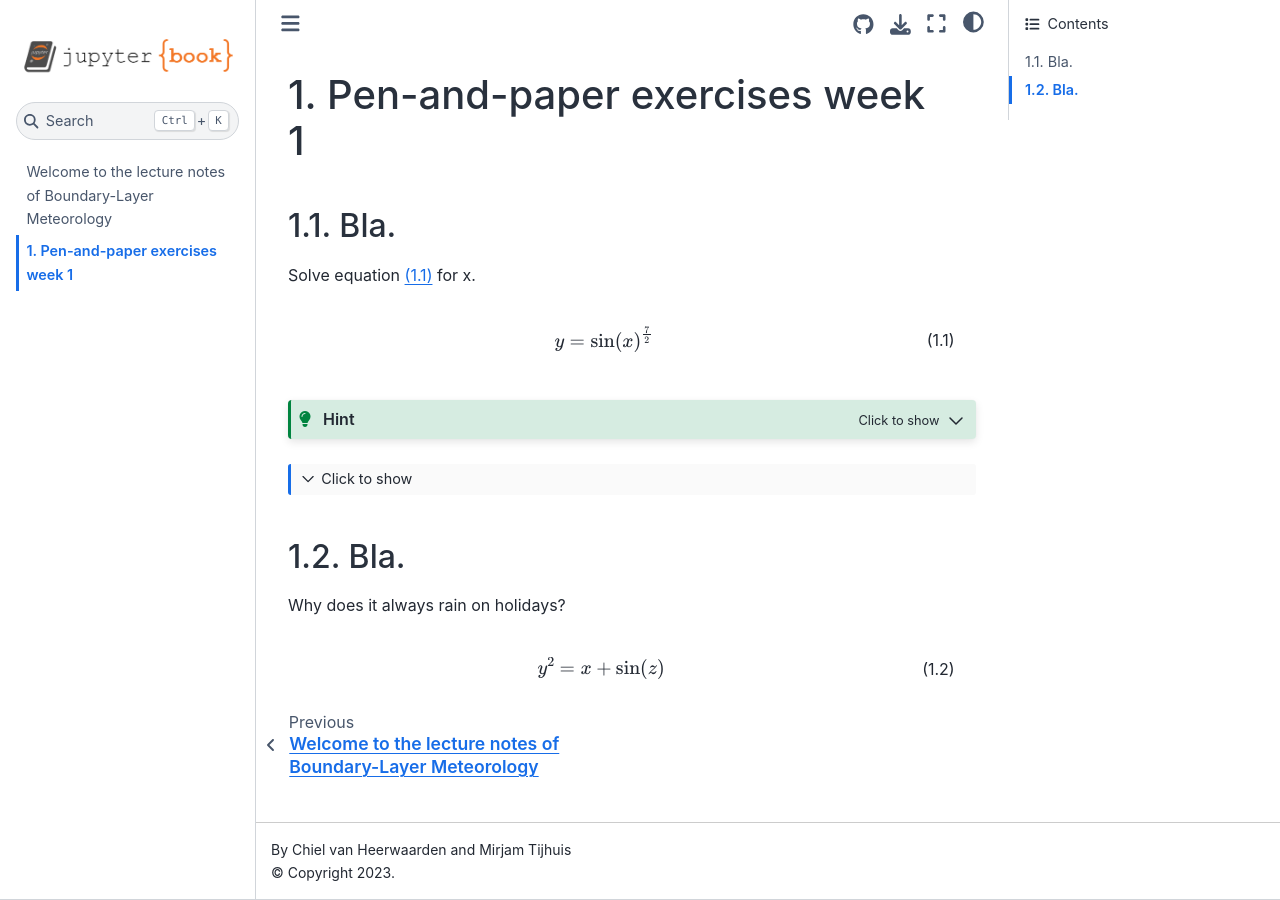
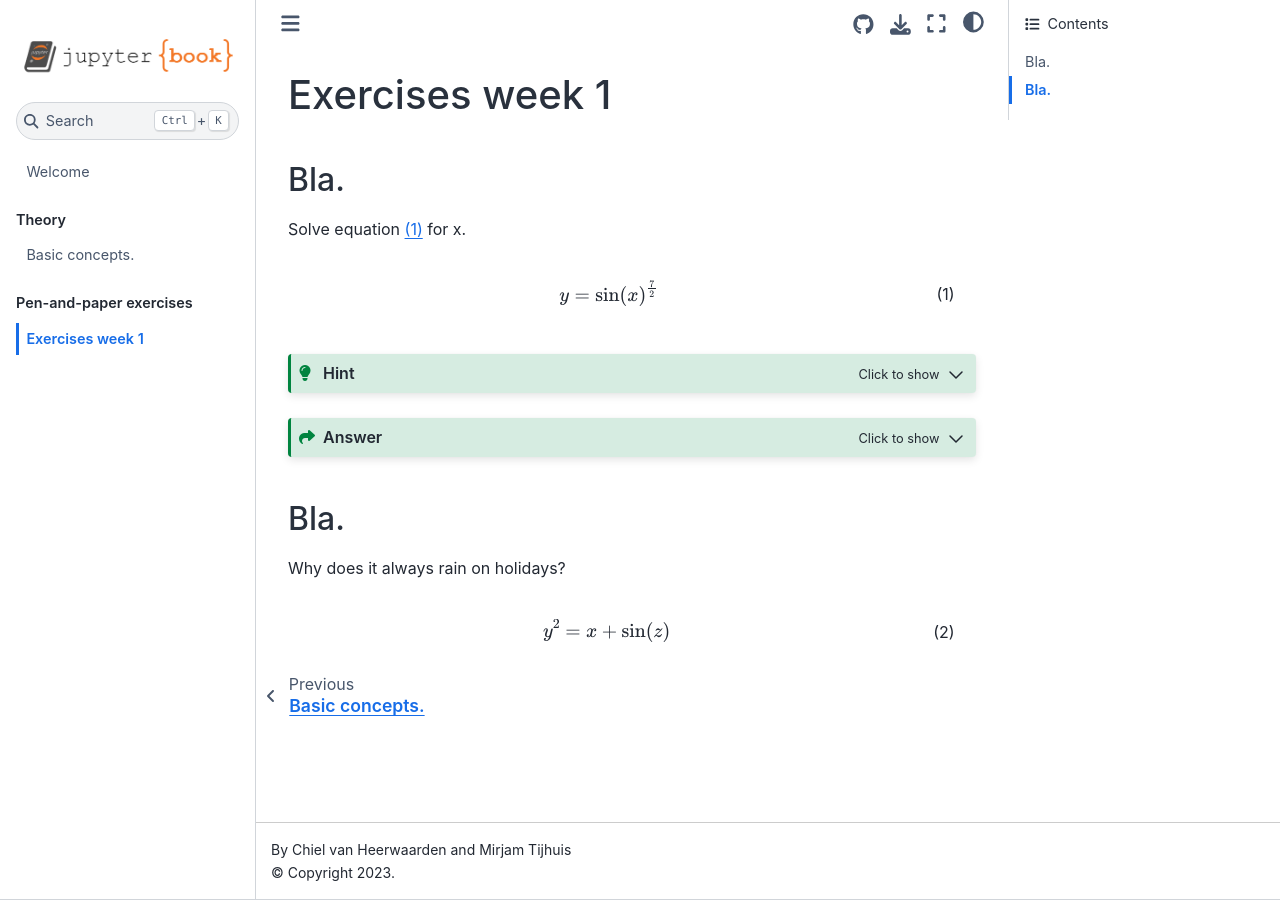
Before and after one commit to boundary-layer-meteo/boundary-layer-meteo.github.io, a Jupyter Book: the page built from exercises1.md, in a window 1280 px wide. Built offline with Jupyter Book 1.0.4 settings and Sphinx 7.4.7 and the Sphinx Book theme 1.1.4, drawn with Linux system fonts in a browser that asks for light colours.

Commit message:
Organized the toc.

````diff
--- a/_toc.yml
+++ b/_toc.yml
@@ -5,8 +5,10 @@
 root: intro
 options:
   numbered: true
-chapters:
-# - file: markdown
-# - file: notebooks
-# - file: markdown-notebooks
-- file: exercises1
+parts:
+  - caption: Theory
+    chapters:
+    - file: basic_concepts
+  - caption: Pen-and-paper exercises
+    chapters:
+    - file: exercises1
--- /dev/null
+++ b/basic_concepts.md
@@ -0,0 +1,3 @@
+# Basic concepts.
+
+Bla.
--- a/exercises1.md
+++ b/exercises1.md
@@ -1,4 +1,4 @@
-# Pen-and-paper exercises week 1
+# Exercises week 1
 
 
 ## Bla.
@@ -17,7 +17,8 @@
 $$
 ```
 
-```{toggle} Answer
+```{admonition} Answer
+:class: seealso, dropdown
 The answer to this exercise is 3.
 
 $$
````
Also changed, not shown: intro.md (+2 -1 lines).
